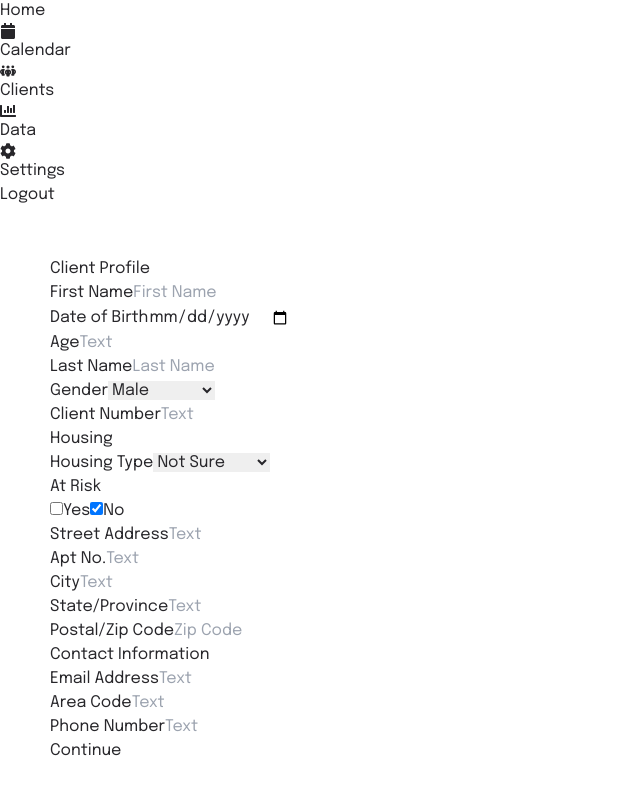
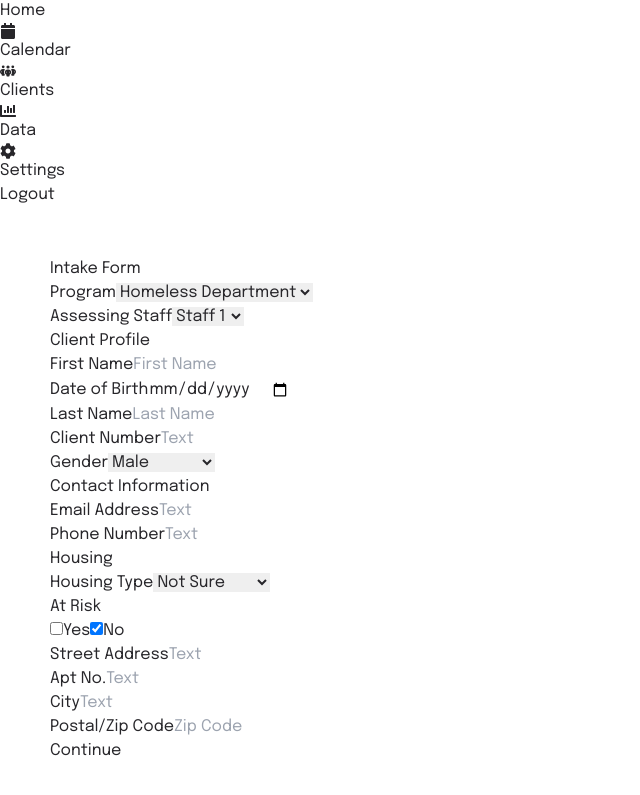
Before and after one commit to novaforgood/ICV, a Next.js app in the folder icv/: page /intake in a window 1280 px wide. Shown: the part 265-1060 px from the top of the page, without its empty margins (0-640 px from the left). Built offline with nearby package versions, Linux system fonts and the light colour scheme.

Commit message:
updated intake form with hi-fis

```diff
--- a/icv/src/app/intake/page.tsx
+++ b/icv/src/app/intake/page.tsx
@@ -75,7 +75,42 @@ const Page = (props: Props) => {
             style={{ padding: '50px' }}
             onSubmit={handleSubmit(onSubmit)}
         >
+            <div>
+                <label className="bold text-3xl">Intake Form</label>
+            </div>
             <div className="space-y-8">
+                <div className="grid grid-cols-2 gap-4">
+                    <div>
+                        <label>Program</label>
+                        <select
+                            {...register('program')}
+                            defaultValue="Select Program"
+                            className="w-full rounded border p-2"
+                        >
+                            <option value="Homeless Department">
+                                Homeless Department
+                            </option>
+                            <option value="School Outreach">
+                                School Outreach
+                            </option>
+                            <option value="Other">Other</option>
+                        </select>
+                    </div>
+                    <div className="flex flex-col">
+                        {/* get all registered staff members in program */}
+                        <label>Assessing Staff</label>
+                        <select
+                            {...register('assessingStaff')}
+                            defaultValue="Select Staff"
+                            className="w-full rounded border p-2"
+                        >
+                            <option value="Staff 1">Staff 1</option>
+                            <option value="Staff 2">Staff 2</option>
+                            <option value="Staff 3">Staff 3</option>
+                        </select>
+                    </div>
+                </div>
+                <div className="space-y-4">
                     <label className="bold text-2xl">Client Profile</label>
                     <div className="grid grid-cols-2 gap-8">
                         {/* Left Column */}
@@ -89,7 +124,6 @@ const Page = (props: Props) => {
                                     className="w-full rounded border p-2"
                                 />
                             </div>
-                        <div className="grid grid-cols-2 gap-4">
                             <div className="flex flex-col">
                                 <label>Date of Birth</label>
                                 <input
@@ -99,7 +133,7 @@ const Page = (props: Props) => {
                                     className="w-full rounded border p-2"
                                 />
                             </div>
-                            <div className="flex flex-col">
+                            {/* <div className="flex flex-col">
                             <label>Age</label>
                             <input
                                 {...register('age')}
@@ -107,8 +141,7 @@ const Page = (props: Props) => {
                                 placeholder="Text"
                                 className="w-full rounded border p-2"
                             />
-                            </div>
-                        </div>
+                        </div> */}
                         </div>
 
                         {/* Right Column */}
@@ -122,22 +155,6 @@ const Page = (props: Props) => {
                                     className="w-full rounded border p-2"
                                 />
                             </div>
-                        <div className="grid grid-cols-2 gap-4">
-                            <div className="flex flex-col">
-                                <label>Gender</label>
-                                <select
-                                    {...register('gender')}
-                                    defaultValue="Select"
-                                    className="w-full rounded border p-2"
-                                >
-                                    <option value="Male">Male</option>
-                                    <option value="Female">Female</option>
-                                    <option value="Non-Binary">
-                                        Non-Binary
-                                    </option>
-                                    <option value="Other">Other</option>
-                                </select>
-                            </div>
                             <div className="flex flex-col">
                                 <label>Client Number</label>
                                 <input
@@ -147,6 +164,45 @@ const Page = (props: Props) => {
                                     className="w-full rounded border p-2"
                                 />
                             </div>
+                        </div>
+
+                        <div className="flex flex-col">
+                            <label>Gender</label>
+                            <select
+                                {...register('gender')}
+                                defaultValue="Select Gender"
+                                className="w-full rounded border p-2"
+                            >
+                                <option value="Male">Male</option>
+                                <option value="Female">Female</option>
+                                <option value="Non-Binary">Non-Binary</option>
+                                <option value="Other">Other</option>
+                            </select>
+                        </div>
+                    </div>
+                </div>
+
+                {/* Contact Information */}
+                <div className="space-y-4">
+                    <label className="bold text-2xl">Contact Information</label>
+                    <div className="grid grid-cols-2 gap-4">
+                        <div>
+                            <label>Email Address</label>
+                            <input
+                                {...register('email')}
+                                type="text"
+                                placeholder="Text"
+                                className="w-full rounded border p-2"
+                            />
+                        </div>
+                        <div className="flex flex-col">
+                            <label>Phone Number</label>
+                            <input
+                                {...register('phoneNumber')}
+                                type="text"
+                                placeholder="Text"
+                                className="w-full rounded border p-2"
+                            />
                         </div>
                     </div>
                 </div>
@@ -160,7 +216,7 @@ const Page = (props: Props) => {
                         <select
                             {...register('housingType')}
                             defaultValue="Select"
-                            className="w-full rounded border p-2"
+                            className="w-[40%] rounded border p-2"
                         >
                             <option value="Not Sure">Not Sure</option>
                             <option value="What Design">What Design</option>
@@ -223,16 +279,6 @@ const Page = (props: Props) => {
                             />
                         </div>
                         <div className="flex flex-col">
-                            <label>State/Province</label>
-                            <input
-                                {...register('state')}
-                                type="text"
-                                placeholder="Text"
-                                className="w-[60%] rounded border p-2"
-                            />
-                        </div>
-                    </div>
-                    <div className="flex flex-col">
                             <label>Postal/Zip Code</label>
                             <input
                                 {...register('zipCode')}
@@ -242,48 +288,17 @@ const Page = (props: Props) => {
                             />
                         </div>
                     </div>
-
-                {/* Contact Information */}
-                <div className="space-y-4">
-                    <label className="bold text-2xl">Contact Information</label>
-                    <div>
-                        <label>Email Address</label>
-                        <input
-                            {...register('email')}
-                            type="text"
-                            placeholder="Text"
-                            className="w-full rounded border p-2"
-                        />
-                    </div>
-                    <div className="grid grid-cols-2 gap-4">
-                        <div className="flex flex-col">
-                            <label>Area Code</label>
-                            <input
-                                {...register('areaCode')}
-                                type="text"
-                                placeholder="Text"
-                                className="w-full rounded border p-2"
-                            />
-                        </div>
-                        <div className="flex flex-col">
-                            <label>Phone Number</label>
-                            <input
-                                {...register('phoneNumber')}
-                                type="text"
-                                placeholder="Text"
-                                className="w-full rounded border p-2"
-                            />
-                        </div>
-                    </div>
                 </div>
             </div>
 
+            <div className="flex justify-between">
                 <button
                     type="submit"
-                className="mt-4 rounded bg-blue-500 p-2 text-white"
+                    className="ml-auto mt-4 rounded bg-blue-500 p-2 text-white"
                 >
                     Continue
                 </button>
+            </div>
         </form>
     )
 }
--- a/icv/src/types/client-types.ts
+++ b/icv/src/types/client-types.ts
@@ -2,6 +2,7 @@ import { date, z } from 'zod'
 import { timestampToDateSchema} from './misc-types'
 
 export const Gender = z.enum(['Male', 'Female', 'Non-Binary', 'Other'])
+export const Program = z.enum(['Homeless Department', 'School Outreach', 'Other'])
 export const HousingType = z.enum(['Not Sure', 'What Design', 'Wants Here', 'Other'])
 export const Pets = z.enum(['Dog', 'Cat', 'Bird', "Hamster", 'Rabbit', 'Reptile', 'Other'])
 export const Ethnicity = z.enum([
@@ -19,6 +20,7 @@ export type Gender = z.infer<typeof Gender>
 export type HousingType = z.infer<typeof HousingType>
 export type Ethnicity = z.infer<typeof Ethnicity>
 export type Pets = z.infer<typeof Pets>
+export type Program = z.infer<typeof Program>
 
 export type NewClient = z.infer<typeof ClientIntakeSchema>
 
@@ -30,10 +32,12 @@ export const ClientIntakeSchema = z.object({
     // dateInfo
 
     // Client Profile
+    program: z.string().optional(),
+    assessingStaff: z.string().optional(),
     firstName: z.string().optional(),
     lastName: z.string().optional(),
     dateOfBirth: z.string().optional(),
-    age: z.string().optional(),
+    // age: z.string().optional(),
     gender: Gender.optional(),
     clientNumber: z.string().optional(),
 
@@ -43,22 +47,24 @@ export const ClientIntakeSchema = z.object({
     streetAddress: z.string().optional(),
     aptNumber: z.string().optional(),
     city: z.string().optional(),
-    state: z.string().optional(),
+    // state: z.string().optional(),
     zipCode: z.string().optional(),
 
     // Contact Information
     email: z.string().optional(),
-    areaCode: z.string().optional(),
+    // areaCode: z.string().optional(),
     phoneNumber: z.string().optional(),
 
     // ----- PAGE 2: Family Information -----
     familySize: z.string().optional(),
-    hasSpouse: z.boolean().optional(),
-    spouseFirstName: z.string().optional(),
-    spouseLastName: z.string().optional(),
-    spouseDOB: z.string().optional(),
-    spouseAge: z.string().optional(),
-
+    spouse: z.array(
+        z.object({
+            spouseFirstName: z.string().optional(),
+            spouseLastName: z.string().optional(),
+            spouseDOB: z.string().optional(),
+            spouseAge: z.string().optional(),
+        }),
+    ).optional(),
     children: z.array(
         z.object({
             name: z.string().optional(),
@@ -133,10 +139,12 @@ export const ServicesSchema = ClientIntakeSchema.pick({
 })
 
 export const ProfileSchema = ClientIntakeSchema.pick({
+    program: true,
+    assessingStaff: true,
     firstName:true,
     lastName: true,
     dateOfBirth: true,
-    age: true,
+    // age: true,
     gender: true,
     clientNumber: true,
 
@@ -146,23 +154,19 @@ export const ProfileSchema = ClientIntakeSchema.pick({
     streetAddress: true,
     aptNumber:true,
     city: true,
-    state: true,
+    // state: true,
     zipCode: true,
 
     // Contact Information
     email: true,
-    areaCode: true,
+    // areaCode: true,
     phoneNumber: true,
 
 })
 
 export const FamilySchema = ClientIntakeSchema.pick({
     familySize: true,
-    hasSpouse: true,
-    spouseFirstName: true,
-    spouseLastName: true,
-    spouseDOB: true,
-    spouseAge: true,
+    spouse: true,
     children: true,
     pets: true,
 })
```
Also changed, not shown: icv/src/app/intake/background/page.tsx (+14 -0 lines), icv/src/app/intake/family/page.tsx (+90 -50 lines), icv/src/app/intake/services/page.tsx (+23 -3 lines). Lines whose indentation alone changed are shown as unchanged.
